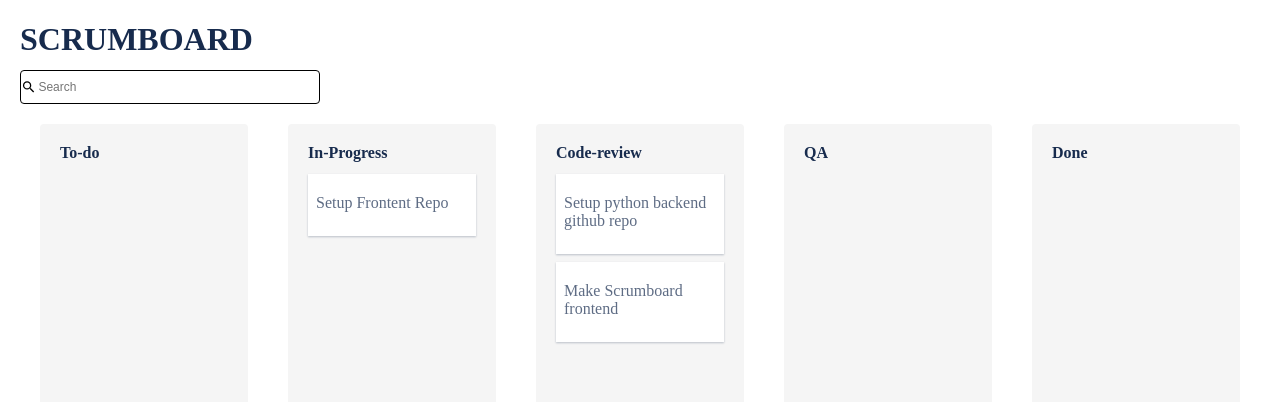
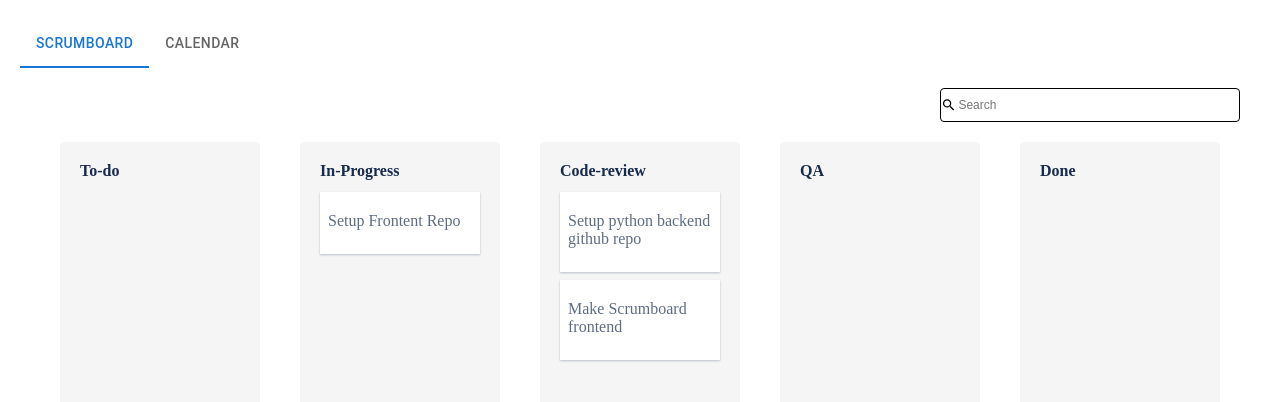
Before and after one commit to shanushka/scrumboard-frontent, a React app: page /projects/1 in a window 1280 px wide. Shown: the top 402 px of the page. Built offline with nearby package versions, Linux system fonts and the light colour scheme.

Commit message:
Add tab bar and removed routing error in webpack.

```diff
--- /dev/null
+++ b/src/components/Login/index.js
@@ -0,0 +1,3 @@
+import Login from "./login";
+
+export default Login;
--- /dev/null
+++ b/src/components/Tab-bar/index.js
@@ -0,0 +1,3 @@
+import TabBar from "./tabbar";
+
+export default TabBar;
--- /dev/null
+++ b/src/components/Tab-bar/tabbar.js
@@ -0,0 +1,15 @@
+import React from "react";
+import Tabs from '@mui/material/Tabs'
+import Tab from '@mui/material/Tab'
+
+const TabBar = ({handleChange, value}) =>{
+    return (
+        <Tabs value={value} onChange={handleChange} aria-label="basic tabs example">
+            <Tab label="ScrumBoard" />
+            <Tab label="Calendar" />
+        </Tabs>
+    );
+
+}
+
+export default TabBar;
--- a/src/components/project/project.js
+++ b/src/components/project/project.js
@@ -2,11 +2,14 @@ import React from "react";
 
 import Scrumboard from "./scrumboard";
 import SearchBar from "../common/search-bar";
+import TabBar from "../Tab-bar";
 
 import { fetchProjectTasks } from "../../services/tasks";
 
 const Project = ({ match }) => {
   const { projectId } = match.params;
+
+  console.log("!!!!!!!!!!!!!!project", projectId)
 
   const [tasks, setTasks] = React.useState([]);
   const [searchValue, setSearchValue] = React.useState("");
@@ -43,20 +46,40 @@ const Project = ({ match }) => {
     filterTasks(word);
   };
 
+  const handleChange = (event, newValue) => {
+    setSelectedTab(newValue)
+
+    console.log("handle", event)
+
+  }
+
   console.log("tasks", tasks);
+
+  const [selectedTab, setSelectedTab] = React.useState(0);
+
 
   return (
     <div className="project-main__wrapper">
-      <h1 className="scrumboard__title">SCRUMBOARD</h1>
+      <TabBar handleChange={handleChange} value={selectedTab}></TabBar>
+      <div class="project-container">
+        {selectedTab === 0 ?
+          <>
             <div className="project__search-wrapper">
               <div className="project__search-container">
                 <SearchBar onChange={searchTasks} value={searchValue}></SearchBar>
               </div>
             </div>
+
+
         <Scrumboard
           onTaskChanged={updateTask}
           tasks={searchValue.length > 0 ? filteredTasks : tasks}
         ></Scrumboard>
+          </> :
+        <div>
+            <h1>Calendar</h1>
+          </div>}
+    </div>
     </div>
   );
 };
--- a/src/index.css
+++ b/src/index.css
@@ -95,10 +95,11 @@ input:focus {
   display: flex;
   width: 100%;
   align-items: flex-end;
+  justify-content: flex-end;
 }
 
 .project__search-container {
-  width: 300px;
+  width: 300px
 }
 
 .project-main__wrapper {
@@ -109,3 +110,7 @@ input:focus {
   margin-bottom: 12px;
   font-weight: 600;
 }
+
+.project-container {
+  padding: 20px;
+}
--- a/webpack.config.js
+++ b/webpack.config.js
@@ -4,10 +4,16 @@ const webpack = require("webpack")
 
 module.exports = {
   entry: "./src/index.js",
-  output: { path: path.join(__dirname, "build"), filename: "index.bundle.js", publicPath: '/scrumboard-frontent/'},
+  output: { path: path.join(__dirname, "build"), filename: "index.bundle.js", publicPath: '/'},
   mode: process.env.NODE_ENV || "development",
   resolve: { modules: [path.resolve(__dirname, "src"), "node_modules"] },
-  devServer: { contentBase: path.join(__dirname, "src") },
+  // devServer: { contentBase: path.join(__dirname, "src") },
+  devServer: {
+    historyApiFallback: true,
+
+    static: {
+      directory: path.join(__dirname, "src")
+  }},
   module: {
     rules: [
       {
```
Also changed, not shown: package.json (+6 -2 lines), src/components/App.js (line endings or trailing spaces), src/components/Login/login.js (added), 1 other file (tests, documents, lock files or other folders). Lines whose indentation alone changed are shown as unchanged.
